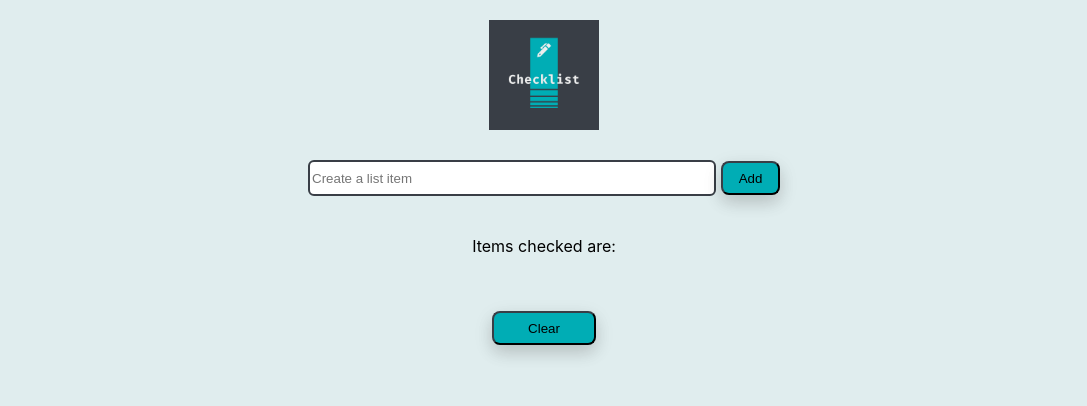
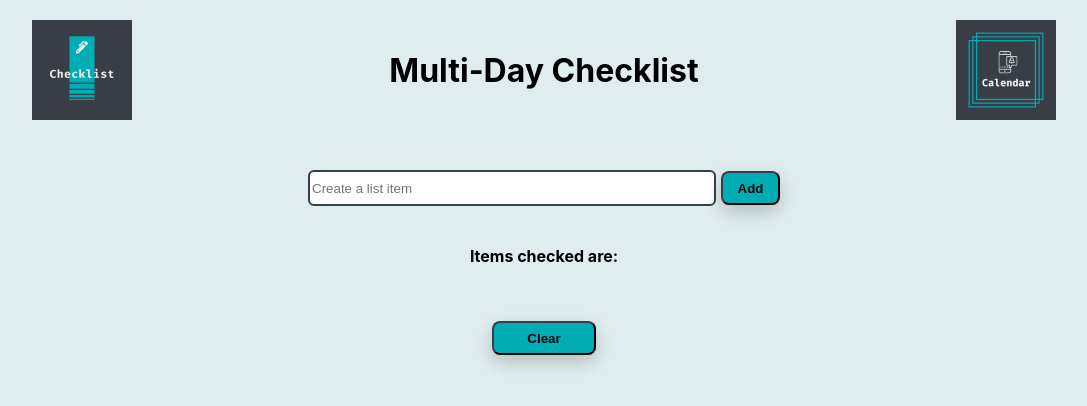
Before and after one commit to btbetti/check-list, a React (Create React App) app: page / in a window 1280 px wide. Shown: the top 406 px of the page, without its empty margins (96-1183 px from the left). Built offline with nearby package versions, Linux system fonts and the light colour scheme.

Commit message:
add calendar logo, update styling

```diff
--- a/src/App.css
+++ b/src/App.css
@@ -1,6 +1,8 @@
 .header {
   display: flex;
-  justify-content: center;
+  justify-content: space-around;
+  margin-top: 20px;
+  align-items: center;
 }
 
 .content {
@@ -10,16 +12,15 @@
   flex-direction: column;
  }
 
-.app-logo {
-  height: 110px;
+.logo {
+  height: 100px;
   animation: jackInTheBox;
   animation-duration: 1s;
-  margin-top: 20px;
-  margin-bottom: 30px;
-
+  cursor: pointer;
 }
 
 .input-text {
+  margin-top: 50px;
   height: 30px;
   width: 400px;
   border-color: #393E46;
@@ -43,16 +44,16 @@ ul {
 .checked-item-text {
   margin-top: 25px;
   margin-bottom: 5px;
+  font-weight: bold;
 }
 
 .checked-list-container {
   text-align: center;
 }
 
-.add-button {
-  margin-left: 5px;
+.button {
+  margin-top: 50px;
   height: 30px;
-  width: 55px;
   border-radius: 8px;
   box-shadow: 0 8px 16px 0 rgba(0,0,0,0.1), 0 6px 20px 0 rgba(0,0,0,0.1);
   background-color: #00ADB5;
@@ -61,27 +62,18 @@ ul {
   transition-duration: 0.4s;
   padding: 0;
   box-sizing: content-box;
+  font-weight: bold;
 }
 
-.add-button:hover {
+.button:hover {
   background-color: #018a91;
 }
 
-.clear-button {
-  margin-top: 50px;
-  height: 30px;
-  width: 100px;
-  border-radius: 8px;
-  box-shadow: 0 8px 16px 0 rgba(0,0,0,0.1), 0 6px 20px 0 rgba(0,0,0,0.1);
-  background-color: #00ADB5;
-  border-color: #393E46;
-  cursor: pointer;
-  transition-duration: 0.4s;
-  padding: 0;
-  box-sizing: content-box;
-
+.add-button {
+  margin-left: 5px;
+  width: 55px;
 }
 
-.clear-button:hover {
-  background-color: #018a91;
+.clear-button {
+  width: 100px;
 }
--- a/src/App.js
+++ b/src/App.js
@@ -1,5 +1,6 @@
 import React, { Component } from 'react';
 import logo from './logo.png';
+import Calendar from './Calendar.png';
 import 'animate.css';
 import './App.css';
 
@@ -68,7 +69,9 @@ class App extends Component {
     return (
       <div>
         <div className="header">
-          <img src={logo} className="app-logo" alt="logo" />
+          <img src={logo} className="logo" alt="logo" />
+          <h1>Multi-Day Checklist</h1>
+          <img src={Calendar} className="logo" alt="Calendar" />
         </div>
         <div className="content">
           <div>
@@ -79,7 +82,7 @@ class App extends Component {
               type="text"
               placeholder="Create a list item"
             />
-            <button className="add-button" onClick={this.pushData}>Add</button>
+            <button className="add-button button" onClick={this.pushData}>Add</button>
           </div>
 
           <div className="list-container">
@@ -100,7 +103,7 @@ class App extends Component {
             ))}
           </div>
 
-          <button className="clear-button" onClick={this.clearData}>Clear</button>
+          <button className="clear-button button" onClick={this.clearData}>Clear</button>
 
         </div>
       </div>
```
Also changed, not shown: src/Calendar.png (added).
